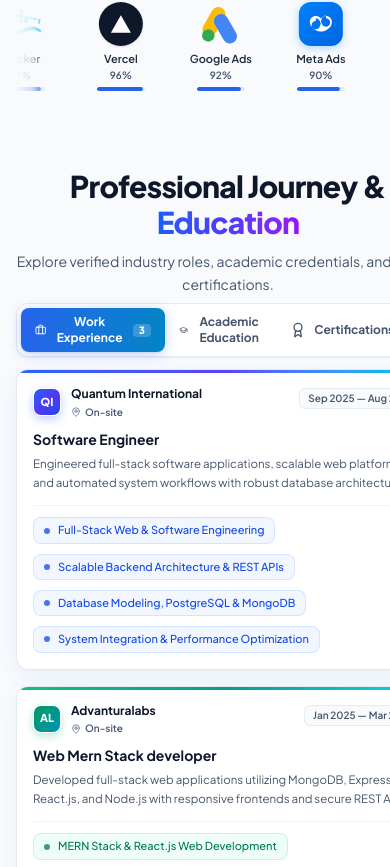
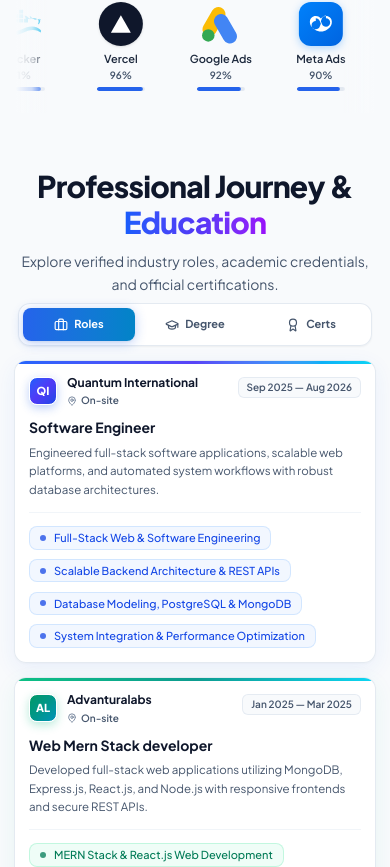
Before and after one commit to manshahussain5/Portfolio-ManshaHussain, a Next.js app: page / in a window 390 px wide. Shown: the part 4497-5364 px from the top of the page. Built offline with nearby package versions, Linux system fonts and the light colour scheme.

Commit message:
fix(responsive): optimize Experience, Education, and Certifications for mobile viewports

```diff
--- a/src/components/ExperienceEducation.tsx
+++ b/src/components/ExperienceEducation.tsx
@@ -265,7 +265,7 @@
   return (
     <section
       id="experience"
-      className="relative scroll-mt-[70px] pt-4 sm:pt-6 md:pt-8 pb-6 sm:pb-8 max-w-7xl mx-auto px-4 sm:px-6 lg:px-8"
+      className="relative scroll-mt-[70px] pt-4 sm:pt-6 md:pt-8 pb-6 sm:pb-8 max-w-7xl mx-auto px-3.5 sm:px-6 lg:px-8"
     >
       {/* Section Header */}
       <AnimatedHeading
@@ -274,15 +274,16 @@
         subtitle="Explore verified industry roles, academic credentials, and official certifications."
         align="center"
         className="mb-2 lg:mb-2.5"
-        subtitleClassName="max-w-3xl sm:whitespace-nowrap"
+        subtitleClassName="max-w-3xl"
       />
 
-      {/* Modern Interactive Tab Segmented Switcher with Clean Square Aesthetics */}
-      <div className="flex items-center justify-center mb-3 sm:mb-3.5">
-        <div className="inline-flex p-1 rounded-xl bg-white/95 border border-slate-200/90 shadow-xs backdrop-blur-md">
+      {/* Modern Interactive Tab Segmented Switcher - 100% Mobile Fluid & Adaptive */}
+      <div className="w-full max-w-xl mx-auto flex items-center justify-center mb-3.5 sm:mb-4 px-1">
+        <div className="w-full sm:w-auto grid grid-cols-3 sm:flex p-1 rounded-xl bg-white/95 border border-slate-200/90 shadow-xs backdrop-blur-md gap-1">
           <button
+            type="button"
             onClick={() => setActiveTab("experience")}
-            className={`relative flex items-center gap-2 px-3.5 sm:px-4.5 py-1.5 sm:py-2 rounded-lg text-xs sm:text-sm font-bold transition-all duration-200 cursor-pointer ${
+            className={`relative flex items-center justify-center gap-1.5 sm:gap-2 px-2 xs:px-3 sm:px-4.5 py-2 sm:py-2 rounded-lg text-[11px] xs:text-xs sm:text-sm font-bold transition-all duration-200 cursor-pointer ${
               activeTab === "experience"
                 ? "text-white shadow-xs"
                 : "text-slate-600 hover:text-slate-900 hover:bg-slate-50"
@@ -295,11 +296,12 @@
                 transition={{ type: "spring", stiffness: 400, damping: 30 }}
               />
             )}
-            <span className="relative z-10 flex items-center gap-2">
-              <Briefcase className="w-4 h-4" />
-              <span>Work Experience</span>
+            <span className="relative z-10 flex items-center justify-center gap-1.5 sm:gap-2">
+              <Briefcase className="w-3.5 h-3.5 sm:w-4 sm:h-4 shrink-0" />
+              <span className="hidden xs:inline sm:inline">Experience</span>
+              <span className="xs:hidden">Roles</span>
               <span
-                className={`px-1.5 py-0.2 rounded text-[10px] font-extrabold ${
+                className={`px-1.5 py-0.2 rounded text-[9px] sm:text-[10px] font-extrabold hidden md:inline-flex ${
                   activeTab === "experience"
                     ? "bg-white/20 text-white"
                     : "bg-slate-100 text-slate-600"
@@ -311,8 +313,9 @@
           </button>
 
           <button
+            type="button"
             onClick={() => setActiveTab("education")}
-            className={`relative flex items-center gap-2 px-3.5 sm:px-4.5 py-1.5 sm:py-2 rounded-lg text-xs sm:text-sm font-bold transition-all duration-200 cursor-pointer ${
+            className={`relative flex items-center justify-center gap-1.5 sm:gap-2 px-2 xs:px-3 sm:px-4.5 py-2 sm:py-2 rounded-lg text-[11px] xs:text-xs sm:text-sm font-bold transition-all duration-200 cursor-pointer ${
               activeTab === "education"
                 ? "text-white shadow-xs"
                 : "text-slate-600 hover:text-slate-900 hover:bg-slate-50"
@@ -325,15 +328,17 @@
                 transition={{ type: "spring", stiffness: 400, damping: 30 }}
               />
             )}
-            <span className="relative z-10 flex items-center gap-2">
-              <GraduationCap className="w-4 h-4" />
-              <span>Academic Education</span>
+            <span className="relative z-10 flex items-center justify-center gap-1.5 sm:gap-2">
+              <GraduationCap className="w-3.5 h-3.5 sm:w-4 sm:h-4 shrink-0" />
+              <span className="hidden xs:inline sm:inline">Education</span>
+              <span className="xs:hidden">Degree</span>
             </span>
           </button>
 
           <button
+            type="button"
             onClick={() => setActiveTab("certifications")}
-            className={`relative flex items-center gap-2 px-3.5 sm:px-4.5 py-1.5 sm:py-2 rounded-lg text-xs sm:text-sm font-bold transition-all duration-200 cursor-pointer ${
+            className={`relative flex items-center justify-center gap-1.5 sm:gap-2 px-2 xs:px-3 sm:px-4.5 py-2 sm:py-2 rounded-lg text-[11px] xs:text-xs sm:text-sm font-bold transition-all duration-200 cursor-pointer ${
               activeTab === "certifications"
                 ? "text-white shadow-xs"
                 : "text-slate-600 hover:text-slate-900 hover:bg-slate-50"
@@ -346,11 +351,12 @@
                 transition={{ type: "spring", stiffness: 400, damping: 30 }}
               />
             )}
-            <span className="relative z-10 flex items-center gap-2">
-              <Award className="w-4 h-4" />
-              <span>Certifications</span>
+            <span className="relative z-10 flex items-center justify-center gap-1.5 sm:gap-2">
+              <Award className="w-3.5 h-3.5 sm:w-4 sm:h-4 shrink-0" />
+              <span className="hidden xs:inline sm:inline">Certifications</span>
+              <span className="xs:hidden">Certs</span>
               <span
-                className={`px-1.5 py-0.2 rounded text-[10px] font-extrabold ${
+                className={`px-1.5 py-0.2 rounded text-[9px] sm:text-[10px] font-extrabold hidden md:inline-flex ${
                   activeTab === "certifications"
                     ? "bg-white/20 text-white"
                     : "bg-slate-100 text-slate-600"
@@ -372,7 +378,7 @@
             animate={{ opacity: 1, y: 0 }}
             exit={{ opacity: 0, y: -8 }}
             transition={{ duration: 0.25 }}
-            className="grid grid-cols-1 md:grid-cols-3 gap-4 lg:gap-5"
+            className="grid grid-cols-1 md:grid-cols-3 gap-3.5 sm:gap-4 lg:gap-5"
           >
             {experience.map((item, index) => {
               const tags = item.skills || experienceTags[item.id] || [];
@@ -392,7 +398,7 @@
                     ease: [0.22, 1, 0.36, 1],
                   }}
                   whileHover={{ y: -3, transition: { duration: 0.2 } }}
-                  className={`group relative p-4 sm:p-5 rounded-xl bg-white/95 backdrop-blur-sm ${theme.cardBorder} ${theme.borderHover} ${theme.cardHoverBg} transition-all duration-300 flex flex-col justify-between h-full overflow-hidden`}
+                  className={`group relative p-3.5 xs:p-4 sm:p-5 rounded-xl bg-white/95 backdrop-blur-sm ${theme.cardBorder} ${theme.borderHover} ${theme.cardHoverBg} transition-all duration-300 flex flex-col justify-between h-full overflow-hidden`}
                 >
                   {/* Top Accent Stripe with Glow */}
                   <div
@@ -406,7 +412,7 @@
 
                   <div className="relative z-10">
                     {/* Header: Monogram + Company Link + Period */}
-                    <div className="flex items-start justify-between gap-2.5 mb-2.5">
+                    <div className="flex flex-wrap sm:flex-nowrap items-start justify-between gap-2 mb-2.5">
                       <div className="flex items-start gap-2.5 min-w-0 flex-1">
                         <div
                           className={`w-7 h-7 rounded-lg flex items-center justify-center font-black text-[11px] border shrink-0 mt-0.5 transition-transform duration-300 group-hover:scale-105 ${theme.badgeBg}`}
@@ -436,7 +442,7 @@
                       </div>
 
                       <span
-                        className={`inline-flex items-center gap-1.5 text-[10px] font-semibold px-2 py-0.5 rounded-md border shrink-0 mt-0.5 whitespace-nowrap ${
+                        className={`inline-flex items-center gap-1.5 text-[10px] font-semibold px-2 py-0.5 rounded-md border shrink-0 self-start mt-0.5 whitespace-nowrap ${
                           isCurrent
                             ? "bg-emerald-50 text-emerald-700 border-emerald-200/90 shadow-2xs"
                             : "bg-slate-50 text-slate-600 border-slate-200/80"
@@ -453,25 +459,25 @@
                     </div>
 
                     {/* Role Title */}
-                    <h3 className="text-sm sm:text-[15px] font-bold text-slate-900 group-hover:text-[#2563EB] transition-colors leading-snug mb-1.5">
+                    <h3 className="text-sm sm:text-[15px] font-bold text-slate-900 group-hover:text-[#2563EB] transition-colors leading-snug mb-1.5 break-words">
                       {item.role}
                     </h3>
 
                     {/* Description */}
-                    <p className="text-slate-600 text-[11.5px] sm:text-xs leading-relaxed mb-3 line-clamp-2">
+                    <p className="text-slate-600 text-[11.5px] sm:text-xs leading-relaxed mb-3 line-clamp-3 sm:line-clamp-2">
                       {item.description}
                     </p>
                   </div>
 
-                  {/* Tech Skills & Core Focus - Exactly 4 Stacked Lines like Services */}
-                  <div className="relative z-10 pt-2.5 border-t border-slate-100 space-y-2">
+                  {/* Tech Skills & Core Focus */}
+                  <div className="relative z-10 pt-2.5 border-t border-slate-100 space-y-1.5 sm:space-y-2">
                     {tags.map((tag) => (
-                      <div key={tag}>
+                      <div key={tag} className="w-full">
                         <span
-                          className={`inline-flex items-center gap-2 px-2.5 py-1 rounded-lg text-[11px] sm:text-xs font-medium border transition-colors duration-200 ${theme.tagStyle} ${theme.tagHover}`}
+                          className={`inline-flex items-center gap-2 px-2.5 py-1 rounded-lg text-[11px] sm:text-xs font-medium border transition-colors duration-200 max-w-full ${theme.tagStyle} ${theme.tagHover}`}
                         >
                           <span className="w-1.5 h-1.5 rounded-full bg-current opacity-75 shrink-0" />
-                          <span>{tag}</span>
+                          <span className="break-words leading-tight">{tag}</span>
                         </span>
                       </div>
                     ))}
@@ -487,7 +493,7 @@
             animate={{ opacity: 1, y: 0 }}
             exit={{ opacity: 0, y: -8 }}
             transition={{ duration: 0.3, ease: [0.22, 1, 0.36, 1] }}
-            className="rounded-2xl bg-gradient-to-br from-white via-white to-emerald-50/30 border border-slate-200/90 shadow-[0_8px_30px_rgba(16,185,129,0.08),0_1px_3px_rgba(0,0,0,0.03)] hover:shadow-[0_12px_36px_rgba(16,185,129,0.14)] transition-all duration-300 p-5 sm:p-6 lg:p-7 relative overflow-hidden"
+            className="rounded-2xl bg-gradient-to-br from-white via-white to-emerald-50/30 border border-slate-200/90 shadow-[0_8px_30px_rgba(16,185,129,0.08),0_1px_3px_rgba(0,0,0,0.03)] hover:shadow-[0_12px_36px_rgba(16,185,129,0.14)] transition-all duration-300 p-4 xs:p-5 sm:p-6 lg:p-7 relative overflow-hidden"
           >
             {/* Top Multi-Color Accent Stripe with Luminous Pulse */}
             <div className="absolute top-0 left-0 right-0 h-[3px] bg-gradient-to-r from-emerald-500 via-teal-500 to-[#2563EB]" />
@@ -496,19 +502,19 @@
             <div className="absolute -bottom-20 -right-20 w-56 h-56 rounded-full bg-gradient-to-br from-emerald-500/10 via-teal-500/5 to-transparent blur-3xl pointer-events-none" />
             <div className="absolute -top-20 -left-20 w-48 h-48 rounded-full bg-gradient-to-br from-blue-500/10 via-indigo-500/5 to-transparent blur-3xl pointer-events-none" />
 
-            <div className="relative z-10 grid grid-cols-1 lg:grid-cols-12 gap-6 lg:gap-8 items-center">
+            <div className="relative z-10 grid grid-cols-1 lg:grid-cols-12 gap-5 sm:gap-6 lg:gap-8 items-center">
               {/* Left Column: Degree & University Identity */}
               <div className="lg:col-span-5 space-y-3.5 sm:space-y-4">
-                <div className="flex items-start gap-4">
+                <div className="flex flex-col xs:flex-row items-start gap-3.5 sm:gap-4">
                   <motion.div
                     whileHover={{ scale: 1.08, rotate: 4 }}
                     transition={{ type: "spring", stiffness: 400, damping: 15 }}
-                    className="w-12 h-12 sm:w-14 sm:h-14 rounded-xl bg-gradient-to-br from-emerald-500 via-teal-500 to-cyan-500 text-white shadow-[0_4px_16px_rgba(16,185,129,0.3)] flex items-center justify-center shrink-0 cursor-pointer"
+                    className="w-11 h-11 xs:w-12 xs:h-12 sm:w-14 sm:h-14 rounded-xl bg-gradient-to-br from-emerald-500 via-teal-500 to-cyan-500 text-white shadow-[0_4px_16px_rgba(16,185,129,0.3)] flex items-center justify-center shrink-0 cursor-pointer"
                   >
-                    <GraduationCap className="w-6 h-6 sm:w-7 sm:h-7" />
+                    <GraduationCap className="w-5 h-5 xs:w-6 xs:h-6 sm:w-7 sm:h-7" />
                   </motion.div>
-                  <div>
-                    <div className="flex items-center gap-2 mb-1">
+                  <div className="min-w-0 flex-1">
+                    <div className="flex flex-wrap items-center gap-2 mb-1">
                       <span className="inline-flex items-center gap-1.5 text-xs font-bold text-emerald-700 bg-emerald-50/90 border border-emerald-200/90 px-2.5 py-0.5 rounded-md shadow-2xs">
                         <span className="relative flex h-1.5 w-1.5">
                           <span className="animate-ping absolute inline-flex h-full w-full rounded-full bg-emerald-400 opacity-75" />
@@ -516,31 +522,31 @@
                         </span>
                         <span>Degree Completed</span>
                       </span>
-                      <span className="text-xs font-semibold text-slate-500">
+                      <span className="text-xs font-semibold text-slate-500 whitespace-nowrap">
                         {primaryDegree.period}
                       </span>
                     </div>
 
-                    <h3 className="text-lg sm:text-xl md:text-2xl font-extrabold text-slate-900 tracking-tight leading-snug">
+                    <h3 className="text-base xs:text-lg sm:text-xl md:text-2xl font-extrabold text-slate-900 tracking-tight leading-snug break-words">
                       {primaryDegree.degree}
                     </h3>
-                    <p className="text-sm sm:text-base font-bold bg-gradient-to-r from-[#2563EB] via-indigo-600 to-cyan-600 bg-clip-text text-transparent mt-0.5">
+                    <p className="text-xs xs:text-sm sm:text-base font-bold bg-gradient-to-r from-[#2563EB] via-indigo-600 to-cyan-600 bg-clip-text text-transparent mt-0.5 break-words">
                       {primaryDegree.institution}
                     </p>
                   </div>
                 </div>
 
-                <p className="text-[13px] sm:text-sm text-slate-600 leading-relaxed max-w-lg">
+                <p className="text-xs xs:text-[13px] sm:text-sm text-slate-600 leading-relaxed max-w-lg">
                   {primaryDegree.description}
                 </p>
 
-                <div className="pt-1 flex flex-wrap items-center gap-3">
+                <div className="pt-1 flex flex-wrap items-center gap-3 w-full sm:w-auto">
                   <motion.a
                     href={personal.resumeUrl}
                     download="Mansha-Hussain-CV.pdf"
                     whileHover={{ scale: 1.03, y: -1 }}
                     whileTap={{ scale: 0.98 }}
-                    className="group/btn relative overflow-hidden inline-flex items-center gap-2 px-5 py-2.5 rounded-xl bg-gradient-to-r from-[#2563EB] via-[#3B82F6] to-[#0284C7] hover:from-[#1D4ED8] hover:via-[#2563EB] hover:to-[#0284C7] text-white text-xs sm:text-sm font-bold transition-all shadow-[0_4px_16px_rgba(37,99,235,0.3)] hover:shadow-[0_8px_24px_rgba(37,99,235,0.45)]"
+                    className="group/btn relative overflow-hidden inline-flex items-center justify-center gap-2 w-full sm:w-auto px-5 py-2.5 rounded-xl bg-gradient-to-r from-[#2563EB] via-[#3B82F6] to-[#0284C7] hover:from-[#1D4ED8] hover:via-[#2563EB] hover:to-[#0284C7] text-white text-xs sm:text-sm font-bold transition-all shadow-[0_4px_16px_rgba(37,99,235,0.3)] hover:shadow-[0_8px_24px_rgba(37,99,235,0.45)]"
                   >
                     <Download className="w-4 h-4 group-hover/btn:translate-y-0.5 transition-transform duration-200" />
                     <span>Download Official CV</span>
@@ -548,23 +554,23 @@
                 </div>
               </div>
 
-              {/* Right Column: Key Coursework Pillars with Refined Elevation & Slightly Roomier Shape */}
-              <div className="lg:col-span-7 bg-white/95 backdrop-blur-xs border border-slate-200/90 rounded-2xl p-4 sm:p-5 shadow-[0_2px_12px_rgba(0,0,0,0.03)]">
-                <div className="flex items-center justify-between gap-2 mb-3 sm:mb-3.5">
+              {/* Right Column: Key Coursework Pillars */}
+              <div className="lg:col-span-7 bg-white/95 backdrop-blur-xs border border-slate-200/90 rounded-2xl p-3.5 sm:p-5 shadow-[0_2px_12px_rgba(0,0,0,0.03)]">
+                <div className="flex flex-col xs:flex-row xs:items-center justify-between gap-2 mb-3 sm:mb-3.5">
                   <div className="flex items-center gap-2">
-                    <span className="p-1.5 rounded-lg bg-blue-100/80 text-[#2563EB]">
+                    <span className="p-1.5 rounded-lg bg-blue-100/80 text-[#2563EB] shrink-0">
                       <BookOpen className="w-4 h-4" />
                     </span>
-                    <h4 className="text-xs sm:text-[13px] font-bold text-slate-900 uppercase tracking-wider">
+                    <h4 className="text-[11.5px] xs:text-xs sm:text-[13px] font-bold text-slate-900 uppercase tracking-wider">
                       Core Software Engineering Pillars
                     </h4>
                   </div>
-                  <span className="text-[10.5px] sm:text-[11px] font-bold px-2.5 py-1 rounded-md bg-emerald-50 text-emerald-700 border border-emerald-200/80">
+                  <span className="self-start xs:self-auto text-[10px] xs:text-[10.5px] sm:text-[11px] font-bold px-2 py-0.5 xs:px-2.5 xs:py-1 rounded-md bg-emerald-50 text-emerald-700 border border-emerald-200/80 whitespace-nowrap">
                     6 Specialized Modules
                   </span>
                 </div>
 
-                <div className="grid grid-cols-1 sm:grid-cols-2 gap-2.5 sm:gap-3">
+                <div className="grid grid-cols-1 sm:grid-cols-2 gap-2 xs:gap-2.5 sm:gap-3">
                   {COURSEWORK_PILLARS.map((course, index) => {
                     const IconComponent = course.icon;
                     return (
@@ -574,18 +580,18 @@
                         animate={{ opacity: 1, y: 0 }}
                         transition={{ delay: 0.06 + index * 0.04, duration: 0.25 }}
                         whileHover={{ scale: 1.02, x: 2, transition: { duration: 0.15 } }}
-                        className={`group/pillar relative px-3 py-2 sm:px-3.5 sm:py-2.5 rounded-xl bg-white border border-slate-200/85 ${course.borderHover} hover:bg-slate-50/60 transition-all duration-200 flex items-center gap-3 cursor-default shadow-xs`}
+                        className={`group/pillar relative px-2.5 py-2 sm:px-3.5 sm:py-2.5 rounded-xl bg-white border border-slate-200/85 ${course.borderHover} hover:bg-slate-50/60 transition-all duration-200 flex items-center gap-2.5 sm:gap-3 cursor-default shadow-xs`}
                       >
                         <div
-                          className={`w-8 h-8 sm:w-9 sm:h-9 rounded-lg border flex items-center justify-center shrink-0 ${course.iconBg} ${course.iconColor} group-hover/pillar:scale-110 group-hover/pillar:rotate-6 transition-transform duration-200 shadow-2xs`}
+                          className={`w-7 h-7 sm:w-9 sm:h-9 rounded-lg border flex items-center justify-center shrink-0 ${course.iconBg} ${course.iconColor} group-hover/pillar:scale-110 group-hover/pillar:rotate-6 transition-transform duration-200 shadow-2xs`}
                         >
-                          <IconComponent className="w-4 h-4" />
+                          <IconComponent className="w-3.5 h-3.5 sm:w-4 sm:h-4" />
                         </div>
                         <div className="min-w-0 flex-1">
                           <p className="text-xs sm:text-[13px] font-bold text-slate-900 leading-tight group-hover/pillar:text-slate-950 transition-colors">
                             {course.name}
                           </p>
-                          <p className="text-[10.5px] sm:text-xs text-slate-500 leading-tight mt-0.5 truncate">
+                          <p className="text-[10px] sm:text-xs text-slate-500 leading-tight mt-0.5 truncate">
                             {course.desc}
                           </p>
                         </div>
@@ -603,7 +609,7 @@
             animate={{ opacity: 1, y: 0 }}
             exit={{ opacity: 0, y: -8 }}
             transition={{ duration: 0.25 }}
-            className="grid grid-cols-1 sm:grid-cols-2 lg:grid-cols-4 gap-3.5 lg:gap-4"
+            className="grid grid-cols-1 sm:grid-cols-2 lg:grid-cols-4 gap-3 sm:gap-3.5 lg:gap-4"
           >
             {certifications.map((item, index) => {
               const theme = CERTIFICATION_THEMES[item.id] || DEFAULT_THEME;
@@ -618,7 +624,7 @@
                     ease: [0.22, 1, 0.36, 1],
                   }}
                   whileHover={{ y: -3, transition: { duration: 0.2 } }}
-                  className={`group relative p-4 rounded-xl bg-white/95 backdrop-blur-sm ${theme.cardBorder} ${theme.borderHover} ${theme.cardHoverBg} transition-all duration-300 flex flex-col justify-between h-full overflow-hidden`}
+                  className={`group relative p-3.5 xs:p-4 rounded-xl bg-white/95 backdrop-blur-sm ${theme.cardBorder} ${theme.borderHover} ${theme.cardHoverBg} transition-all duration-300 flex flex-col justify-between h-full overflow-hidden`}
                 >
                   {/* Top Accent Stripe with Glow */}
                   <div
@@ -662,13 +668,13 @@
 
                     {/* Certificate Title - Highlighted with Theme Color */}
                     <h3
-                      className={`text-[13.5px] sm:text-sm font-extrabold ${theme.titleColor || "text-slate-900"} transition-colors leading-snug mb-2 min-h-[2.4rem] flex items-center`}
+                      className={`text-[13px] sm:text-sm font-extrabold ${theme.titleColor || "text-slate-900"} transition-colors leading-snug mb-2 min-h-0 sm:min-h-[2.4rem] flex items-center break-words`}
                     >
                       {item.title}
                     </h3>
 
-                    {/* Credential Status Row - Perfectly balanced single line */}
-                    <div className="flex items-center justify-between gap-2 mb-2.5 text-[10.5px]">
+                    {/* Credential Status Row */}
+                    <div className="flex flex-wrap items-center justify-between gap-1.5 mb-2.5 text-[10.5px]">
                       {item.grade ? (
                         <span className="inline-flex items-center gap-1 px-2 py-0.5 rounded-md bg-emerald-50 text-emerald-700 font-bold border border-emerald-200/80">
                           <ShieldCheck className="w-3 h-3 text-emerald-600 shrink-0" />
@@ -677,7 +683,7 @@
                       ) : item.credentialId ? (
                         <span className="inline-flex items-center gap-1 px-2 py-0.5 rounded-md bg-slate-100/90 text-slate-700 font-mono font-semibold border border-slate-200/70">
                           <ShieldCheck className="w-3 h-3 text-slate-500 shrink-0" />
-                          <span className="truncate max-w-[130px]">{item.credentialId}</span>
+                          <span className="truncate max-w-[120px] xs:max-w-[140px]">{item.credentialId}</span>
                         </span>
                       ) : (
                         <span className="inline-flex items-center gap-1 px-2 py-0.5 rounded-md bg-emerald-50 text-emerald-700 font-semibold border border-emerald-200/70">
@@ -691,7 +697,7 @@
                           href={item.verificationUrl}
                           target="_blank"
                           rel="noopener noreferrer"
-                          className="inline-flex items-center gap-1 text-[#2563EB] hover:text-blue-700 font-bold hover:underline shrink-0"
+                          className="inline-flex items-center gap-1 text-[#2563EB] hover:text-blue-700 font-bold hover:underline shrink-0 py-0.5"
                         >
                           <span>Verify</span>
                           <ExternalLink className="w-2.5 h-2.5" />
@@ -704,10 +710,10 @@
                     </div>
                   </div>
 
-                  {/* Competencies & Skills - Exactly 4 Clean Stacked Lines */}
+                  {/* Competencies & Skills */}
                   <div className="relative z-10 pt-2.5 border-t border-slate-100 space-y-1.5">
                     {item.skills.map((skill) => (
-                      <div key={skill}>
+                      <div key={skill} className="w-full">
                         <span
                           className={`inline-flex items-center gap-2 px-2.5 py-1 rounded-lg text-[11px] sm:text-xs font-medium border transition-colors duration-200 ${theme.tagStyle} ${theme.tagHover} w-full`}
                         >
```
